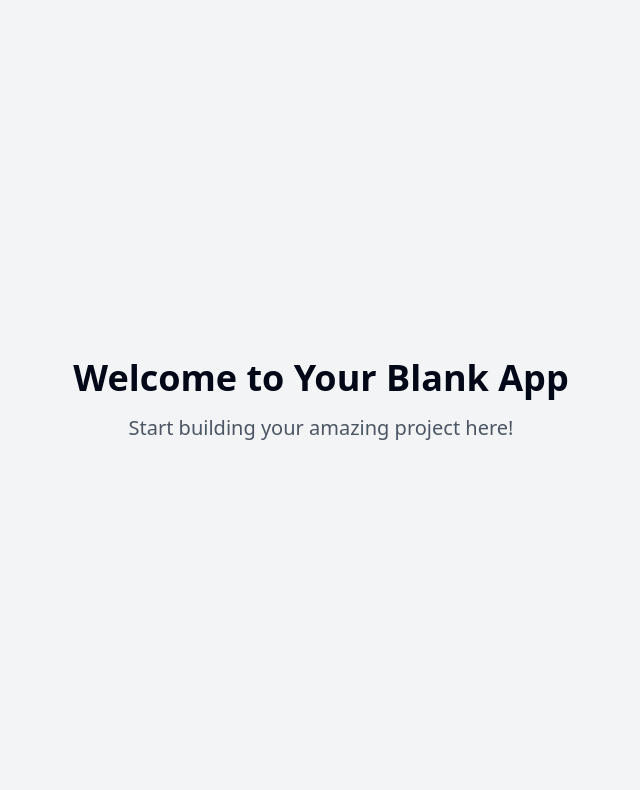
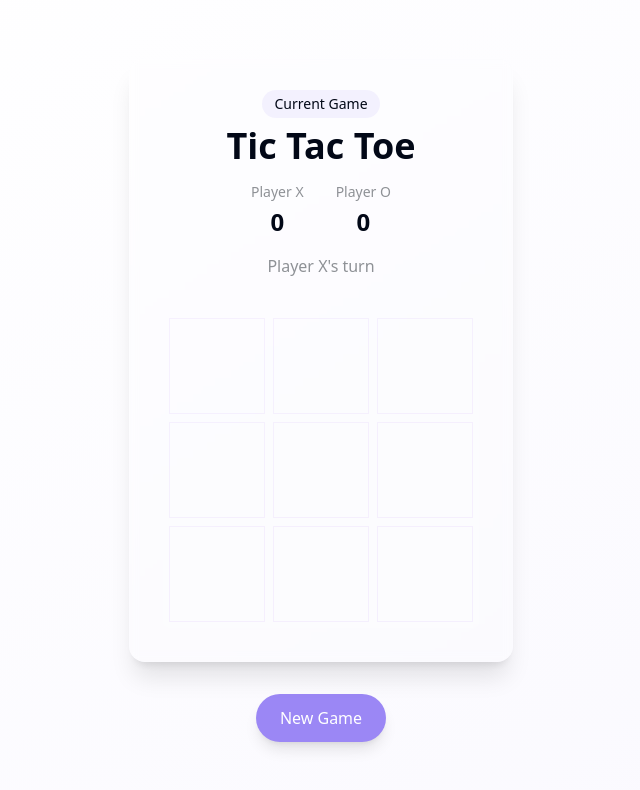
Before and after one commit to tinnguyenhuuletrong/lovable_playground_tictactoe, a React (Vite) app: page / in a window 1280 px wide. Shown: the top 790 px of the page, without its empty margins (319-959 px from the left). Built offline with nearby package versions, Linux system fonts and the light colour scheme.

Commit message:
Add tic-tac-toe game
This commit adds a tic-tac-toe game.

```diff
--- a/package.json
+++ b/package.json
@@ -45,6 +45,7 @@
     "cmdk": "^1.0.0",
     "date-fns": "^3.6.0",
     "embla-carousel-react": "^8.3.0",
+    "framer-motion": "^12.4.2",
     "input-otp": "^1.2.4",
     "lucide-react": "^0.462.0",
     "next-themes": "^0.3.0",
--- /dev/null
+++ b/src/components/TicTacToeBoard.tsx
@@ -0,0 +1,149 @@
+
+import { useState, useEffect } from 'react';
+import { toast } from 'sonner';
+import { motion } from 'framer-motion';
+import { Circle, X } from 'lucide-react';
+
+type Player = 'X' | 'O';
+type CellValue = Player | null;
+type GameState = CellValue[];
+
+const WINNING_COMBINATIONS = [
+  [0, 1, 2], [3, 4, 5], [6, 7, 8], // Rows
+  [0, 3, 6], [1, 4, 7], [2, 5, 8], // Columns
+  [0, 4, 8], [2, 4, 6] // Diagonals
+];
+
+const TicTacToeBoard = () => {
+  const [board, setBoard] = useState<GameState>(Array(9).fill(null));
+  const [currentPlayer, setCurrentPlayer] = useState<Player>('X');
+  const [winner, setWinner] = useState<Player | 'DRAW' | null>(null);
+  const [scores, setScores] = useState({ X: 0, O: 0 });
+  const [winningCombination, setWinningCombination] = useState<number[] | null>(null);
+
+  const checkWinner = (boardState: GameState): [Player | 'DRAW' | null, number[] | null] => {
+    for (const combination of WINNING_COMBINATIONS) {
+      const [a, b, c] = combination;
+      if (boardState[a] &&
+          boardState[a] === boardState[b] &&
+          boardState[a] === boardState[c]) {
+        return [boardState[a] as Player, combination];
+      }
+    }
+
+    if (boardState.every(cell => cell !== null)) {
+      return ['DRAW', null];
+    }
+
+    return [null, null];
+  };
+
+  const handleClick = (index: number) => {
+    if (board[index] || winner) return;
+
+    const newBoard = [...board];
+    newBoard[index] = currentPlayer;
+    setBoard(newBoard);
+
+    const [newWinner, winCombo] = checkWinner(newBoard);
+    if (newWinner) {
+      setWinner(newWinner);
+      setWinningCombination(winCombo);
+      if (newWinner !== 'DRAW') {
+        setScores(prev => ({
+          ...prev,
+          [newWinner]: prev[newWinner as keyof typeof prev] + 1
+        }));
+        toast(`Player ${newWinner} wins!`);
+      } else {
+        toast("It's a draw!");
+      }
+    } else {
+      setCurrentPlayer(currentPlayer === 'X' ? 'O' : 'X');
+    }
+  };
+
+  const resetGame = () => {
+    setBoard(Array(9).fill(null));
+    setCurrentPlayer('X');
+    setWinner(null);
+    setWinningCombination(null);
+  };
+
+  const getCellStyles = (index: number) => {
+    let baseStyles = "w-24 h-24 flex items-center justify-center text-4xl border border-game-light/20 transition-all duration-300 ";
+
+    if (winningCombination?.includes(index)) {
+      baseStyles += "animate-winner-glow bg-game-purple/20 ";
+    } else {
+      baseStyles += "hover:bg-game-purple/10 ";
+    }
+
+    return baseStyles;
+  };
+
+  return (
+    <div className="flex flex-col items-center justify-center min-h-screen bg-gradient-to-br from-background to-game-purple/5 p-4">
+      <div className="backdrop-blur-sm bg-white/10 p-8 rounded-2xl shadow-xl mb-8">
+        <div className="text-center mb-8">
+          <div className="inline-block px-3 py-1 rounded-full bg-game-purple/10 text-sm font-medium mb-2">
+            Current Game
+          </div>
+          <h1 className="text-4xl font-bold mb-4">Tic Tac Toe</h1>
+          <div className="flex justify-center gap-8 mb-4">
+            <div className="text-center">
+              <div className="text-sm text-game-gray mb-1">Player X</div>
+              <div className="text-2xl font-bold">{scores.X}</div>
+            </div>
+            <div className="text-center">
+              <div className="text-sm text-game-gray mb-1">Player O</div>
+              <div className="text-2xl font-bold">{scores.O}</div>
+            </div>
+          </div>
+          {!winner && (
+            <div className="text-game-gray mb-4">
+              Player {currentPlayer}'s turn
+            </div>
+          )}
+        </div>
+
+        <div className="grid grid-cols-3 gap-2 bg-white/5 backdrop-blur-sm p-2 rounded-xl">
+          {board.map((cell, index) => (
+            <motion.button
+              key={index}
+              className={getCellStyles(index)}
+              onClick={() => handleClick(index)}
+              whileHover={{ scale: 0.98 }}
+              whileTap={{ scale: 0.95 }}
+            >
+              {cell && (
+                <motion.div
+                  initial={{ scale: 0 }}
+                  animate={{ scale: 1 }}
+                  transition={{ type: "spring", stiffness: 200, damping: 15 }}
+                >
+                  {cell === 'X' ? (
+                    <X className="w-12 h-12 text-game-purple" />
+                  ) : (
+                    <Circle className="w-12 h-12 text-game-light" />
+                  )}
+                </motion.div>
+              )}
+            </motion.button>
+          ))}
+        </div>
+      </div>
+
+      <motion.button
+        className="px-6 py-3 bg-game-purple text-white rounded-full font-medium shadow-lg hover:shadow-xl transition-all duration-300"
+        onClick={resetGame}
+        whileHover={{ scale: 1.05 }}
+        whileTap={{ scale: 0.95 }}
+      >
+        New Game
+      </motion.button>
+    </div>
+  );
+};
+
+export default TicTacToeBoard;
--- a/src/pages/Index.tsx
+++ b/src/pages/Index.tsx
@@ -1,14 +1,8 @@
-// Update this page (the content is just a fallback if you fail to update the page)
+
+import TicTacToeBoard from "@/components/TicTacToeBoard";
 
 const Index = () => {
-  return (
-    <div className="min-h-screen flex items-center justify-center bg-gray-100">
-      <div className="text-center">
-        <h1 className="text-4xl font-bold mb-4">Welcome to Your Blank App</h1>
-        <p className="text-xl text-gray-600">Start building your amazing project here!</p>
-      </div>
-    </div>
-  );
+  return <TicTacToeBoard />;
 };
 
 export default Index;
--- a/tailwind.config.ts
+++ b/tailwind.config.ts
@@ -1,3 +1,4 @@
+
 import type { Config } from "tailwindcss";
 
 export default {
@@ -12,85 +13,87 @@ export default {
   theme: {
     container: {
       center: true,
-			padding: '2rem',
+      padding: "2rem",
       screens: {
-				'2xl': '1400px'
-			}
+        "2xl": "1400px",
+      },
     },
     extend: {
       colors: {
-				border: 'hsl(var(--border))',
-				input: 'hsl(var(--input))',
-				ring: 'hsl(var(--ring))',
-				background: 'hsl(var(--background))',
-				foreground: 'hsl(var(--foreground))',
+        border: "hsl(var(--border))",
+        input: "hsl(var(--input))",
+        ring: "hsl(var(--ring))",
+        background: "hsl(var(--background))",
+        foreground: "hsl(var(--foreground))",
+        game: {
+          purple: "#9b87f5",
+          light: "#D6BCFA",
+          gray: "#8E9196",
+        },
         primary: {
-					DEFAULT: 'hsl(var(--primary))',
-					foreground: 'hsl(var(--primary-foreground))'
+          DEFAULT: "hsl(var(--primary))",
+          foreground: "hsl(var(--primary-foreground))",
         },
         secondary: {
-					DEFAULT: 'hsl(var(--secondary))',
-					foreground: 'hsl(var(--secondary-foreground))'
+          DEFAULT: "hsl(var(--secondary))",
+          foreground: "hsl(var(--secondary-foreground))",
         },
         destructive: {
-					DEFAULT: 'hsl(var(--destructive))',
-					foreground: 'hsl(var(--destructive-foreground))'
+          DEFAULT: "hsl(var(--destructive))",
+          foreground: "hsl(var(--destructive-foreground))",
         },
         muted: {
-					DEFAULT: 'hsl(var(--muted))',
-					foreground: 'hsl(var(--muted-foreground))'
+          DEFAULT: "hsl(var(--muted))",
+          foreground: "hsl(var(--muted-foreground))",
         },
         accent: {
-					DEFAULT: 'hsl(var(--accent))',
-					foreground: 'hsl(var(--accent-foreground))'
+          DEFAULT: "hsl(var(--accent))",
+          foreground: "hsl(var(--accent-foreground))",
         },
         popover: {
-					DEFAULT: 'hsl(var(--popover))',
-					foreground: 'hsl(var(--popover-foreground))'
+          DEFAULT: "hsl(var(--popover))",
+          foreground: "hsl(var(--popover-foreground))",
         },
         card: {
-					DEFAULT: 'hsl(var(--card))',
-					foreground: 'hsl(var(--card-foreground))'
+          DEFAULT: "hsl(var(--card))",
+          foreground: "hsl(var(--card-foreground))",
         },
-				sidebar: {
-					DEFAULT: 'hsl(var(--sidebar-background))',
-					foreground: 'hsl(var(--sidebar-foreground))',
-					primary: 'hsl(var(--sidebar-primary))',
-					'primary-foreground': 'hsl(var(--sidebar-primary-foreground))',
-					accent: 'hsl(var(--sidebar-accent))',
-					'accent-foreground': 'hsl(var(--sidebar-accent-foreground))',
-					border: 'hsl(var(--sidebar-border))',
-					ring: 'hsl(var(--sidebar-ring))'
+      },
+      keyframes: {
+        "accordion-down": {
+          from: { height: "0" },
+          to: { height: "var(--radix-accordion-content-height)" },
+        },
+        "accordion-up": {
+          from: { height: "var(--radix-accordion-content-height)" },
+          to: { height: "0" },
+        },
+        "cell-appear": {
+          "0%": {
+            transform: "scale(0)",
+            opacity: "0"
+          },
+          "100%": {
+            transform: "scale(1)",
+            opacity: "1"
           }
         },
-			borderRadius: {
-				lg: 'var(--radius)',
-				md: 'calc(var(--radius) - 2px)',
-				sm: 'calc(var(--radius) - 4px)'
+        "winner-glow": {
+          "0%, 100%": {
+            opacity: "1"
           },
-			keyframes: {
-				'accordion-down': {
-					from: {
-						height: '0'
-					},
-					to: {
-						height: 'var(--radix-accordion-content-height)'
-					}
-				},
-				'accordion-up': {
-					from: {
-						height: 'var(--radix-accordion-content-height)'
-					},
-					to: {
-						height: '0'
+          "50%": {
+            opacity: "0.5"
           }
         }
       },
       animation: {
-				'accordion-down': 'accordion-down 0.2s ease-out',
-				'accordion-up': 'accordion-up 0.2s ease-out'
-			}
-		}
+        "accordion-down": "accordion-down 0.2s ease-out",
+        "accordion-up": "accordion-up 0.2s ease-out",
+        "cell-appear": "cell-appear 0.3s ease-out",
+        "winner-glow": "winner-glow 2s ease-in-out infinite"
+      },
+    },
   },
   plugins: [require("tailwindcss-animate")],
 } satisfies Config;
```
Also changed, not shown: 1 other file (tests, documents, lock files or other folders). Lines whose indentation alone changed are shown as unchanged.
